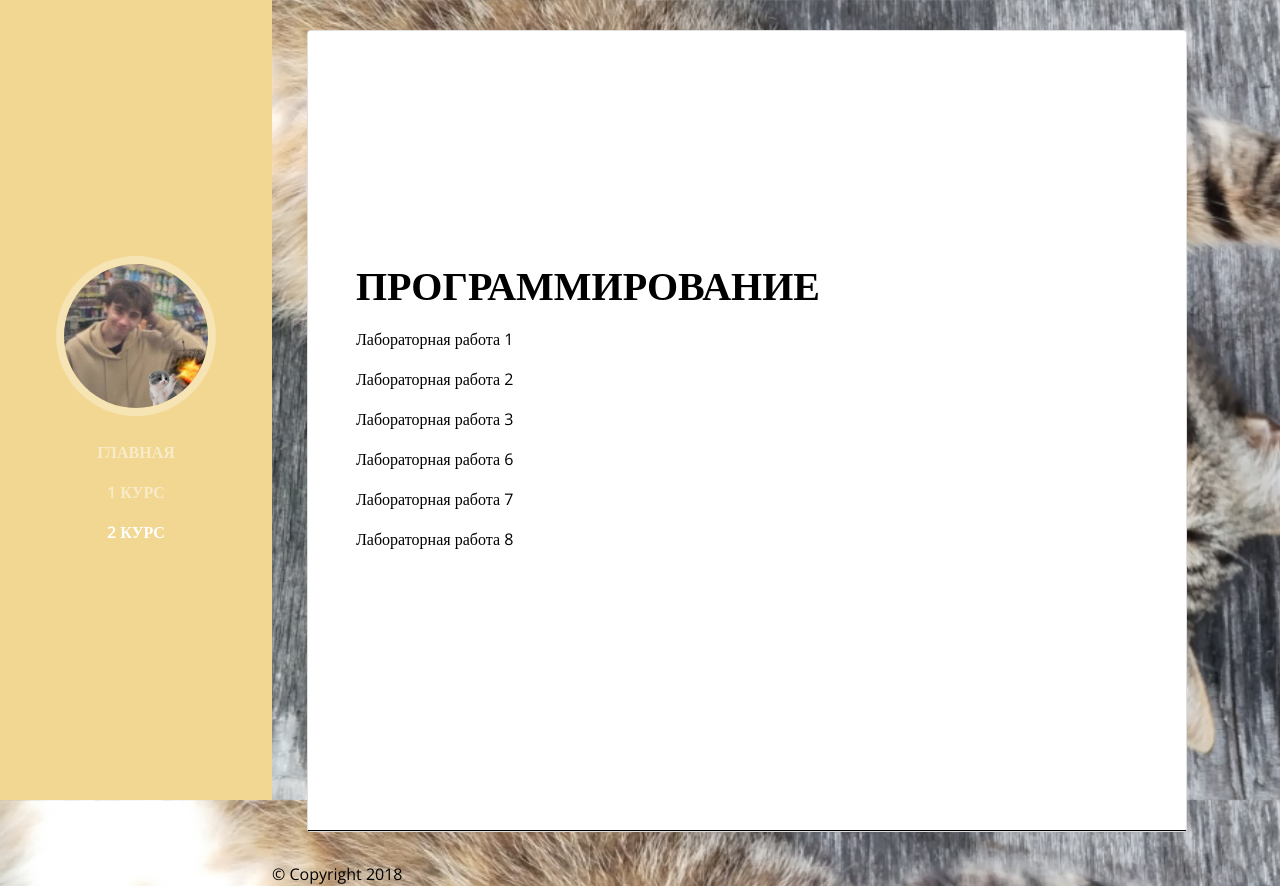
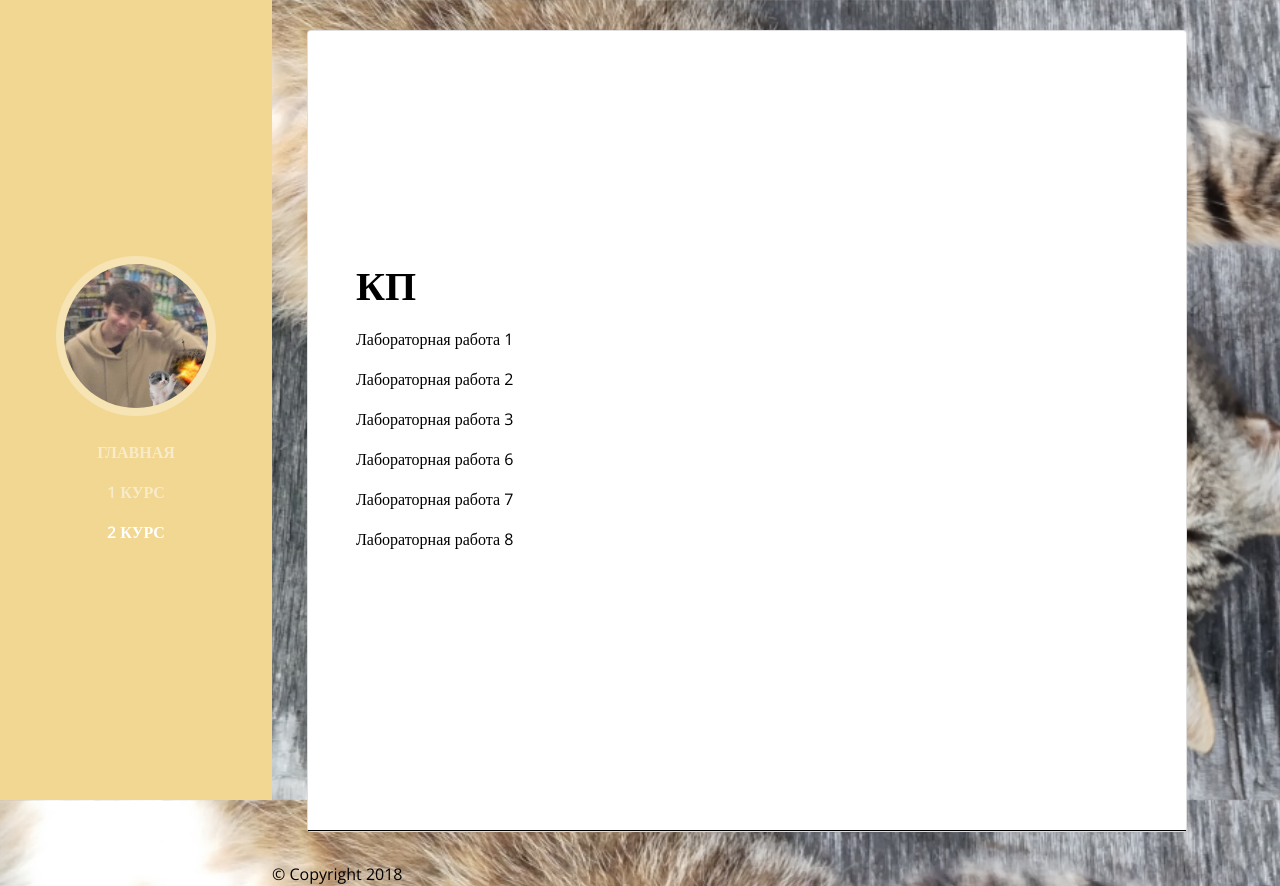
Before and after one commit to Mytyai/Mytyai.github.io, a plain HTML site: page projects/kp/index.html in a window 1280 px wide. Drawn offline with nearby package versions, Linux system fonts and the light colour scheme; a web font is replaced by a local one.

Commit message:
Synchronized build

```diff
--- a/projects/kp/index.html
+++ b/projects/kp/index.html
@@ -8,7 +8,7 @@
     <meta name="keywords" content="kp">
 
 
-    <title>Программирование</title>
+    <title>КП</title>
     <!-- Firefox, Chrome, Safari, IE 11+ and Opera. 196x196 pixels in size. -->
     <link rel="icon" href="favicon.png" type="image/png">
     <!-- Bootstrap core CSS -->
@@ -67,7 +67,7 @@
 
 <div class="project-post">
 
-  <h3>Программирование</h3>
+  <h3>КП</h3>
 
   <p class="meta"></p>
 
```
Also changed, not shown: projects/index.html (+1 -1 lines).
